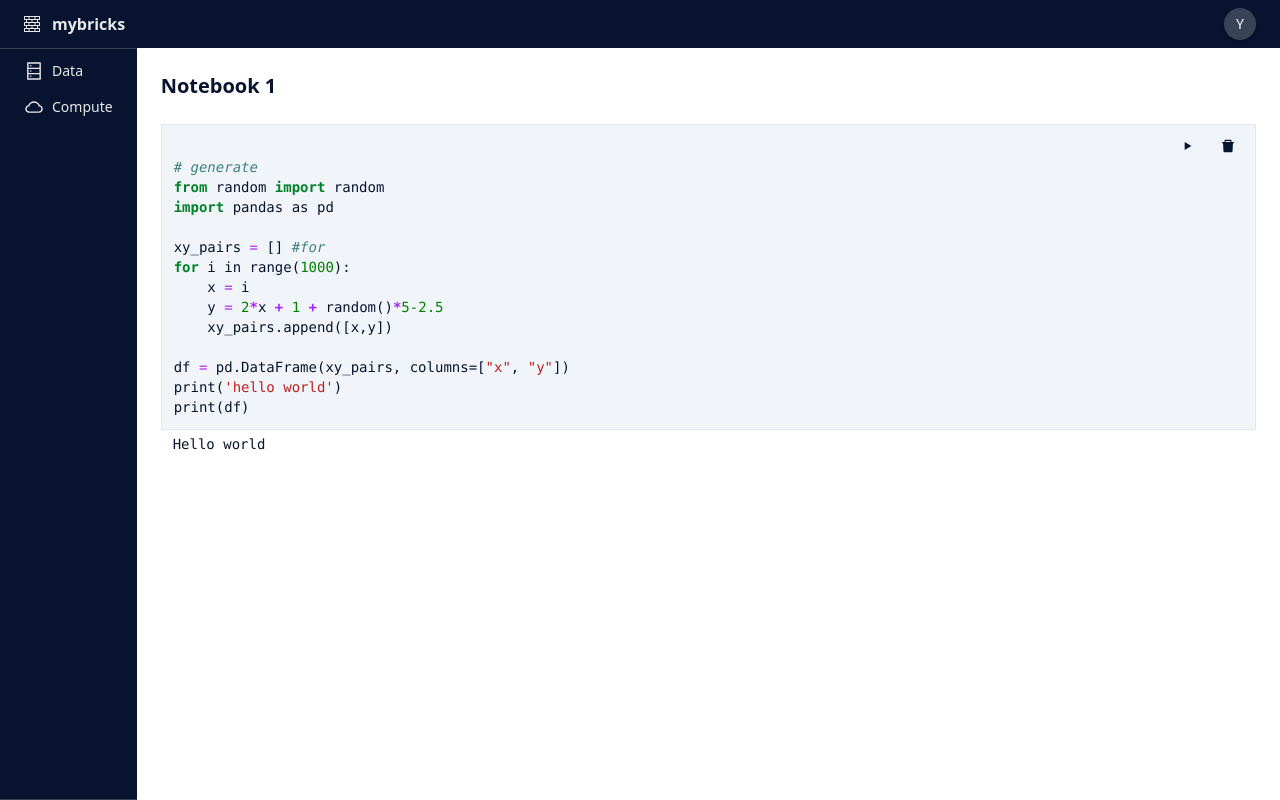
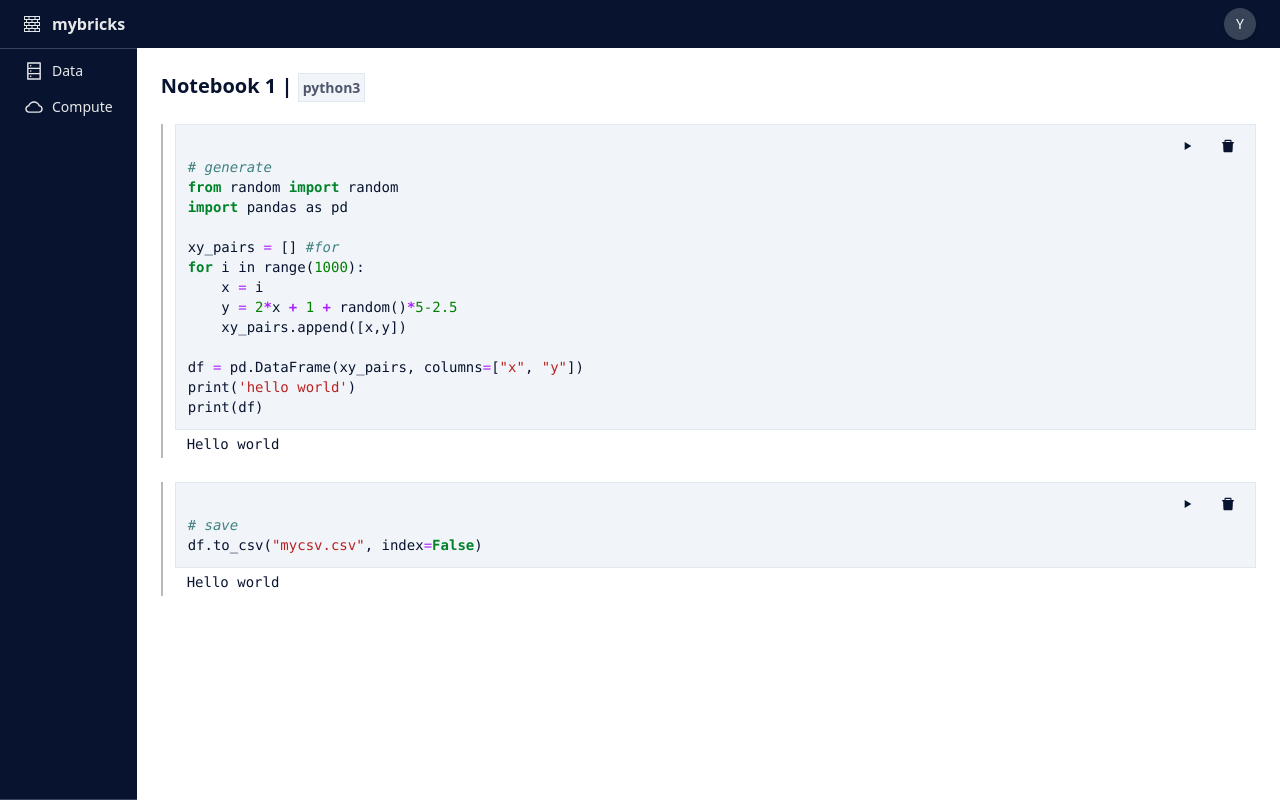
Before and after one commit to yonatan-h/mypache, a React (Vite) app in the folder frontend/: page /notebook/1 in a window 1280 px wide. Built offline with nearby package versions, Linux system fonts and the light colour scheme.

Commit message:
minor notebooks ui adjustments

```diff
--- a/frontend/src/pages/notebook/Notebook.tsx
+++ b/frontend/src/pages/notebook/Notebook.tsx
@@ -31,12 +31,27 @@ print(df)`,
         loading: false,
         result: "Hello world",
       },
+      {
+        content: `
+# save
+df.to_csv("mycsv.csv", index=False)
+`,
+        error: "",
+        loading: false,
+        result: "Hello world",
+      },
     ],
   });
+
   return (
     <div className="flex flex-col gap-6">
-      <h1 className="font-bold text-xl">{notebook.name}</h1>
-      {notebook.cells.map((cell, index) => (
+      <h1 className="font-bold text-xl">
+        {notebook.name} |{" "}
+        <span className="bg-muted p-1 text-sm text-foreground/70 border">
+          python3
+        </span>
+      </h1>
+      {notebook.cells.map((_, index) => (
         <CellComponent
           key={index}
           notebook={notebook}
--- a/frontend/src/pages/notebook/components/Cell.tsx
+++ b/frontend/src/pages/notebook/components/Cell.tsx
@@ -23,7 +23,7 @@ export default function CellComponent({
   };
 
   return (
-    <div className="  relative text-sm font-mono">
+    <div className="  relative text-sm font-mono border-l-2 border-primary/30 pl-3">
       <div className="flex absolute gap-2 right-3 top-3">
         <Button variant={"ghost"} className="w-6 h-5">
           <BiPlay />
@@ -35,7 +35,7 @@ export default function CellComponent({
 
       <ContentEditable
         onValueChange={setContent}
-        className="border px-3 py-3 bg-muted min-h-[5rem] focus:outline-1 focus:outline-primary/50"
+        className="border px-3 py-3 bg-muted min-h-[5rem] focus:outline-1 focus:outline-primary/70"
       >
         {tokenize(cell.content).map((t, i) => (
           <span key={i} className="">
--- a/frontend/src/pages/notebook/components/tokenize.ts
+++ b/frontend/src/pages/notebook/components/tokenize.ts
@@ -69,6 +69,8 @@ const keywords = [
   "class",
   "import",
   "from",
+  "True",
+  "False",
 ];
 export interface KeywordToken extends BaseToken {
   tt: TokenType.Keyword;
@@ -152,7 +154,7 @@ const matchers: Matcher[] = [
   //symbols, keywords
   (t) => {
     //try upto next space
-    const res = t.match(/^[^\s^\(^\^'^")]+/)?.[0];
+    const res = t.match(/^[^\s^\(^\^'^"^=)]+/)?.[0];
     if (!res) return;
 
     if (keywords.includes(res)) {
```
